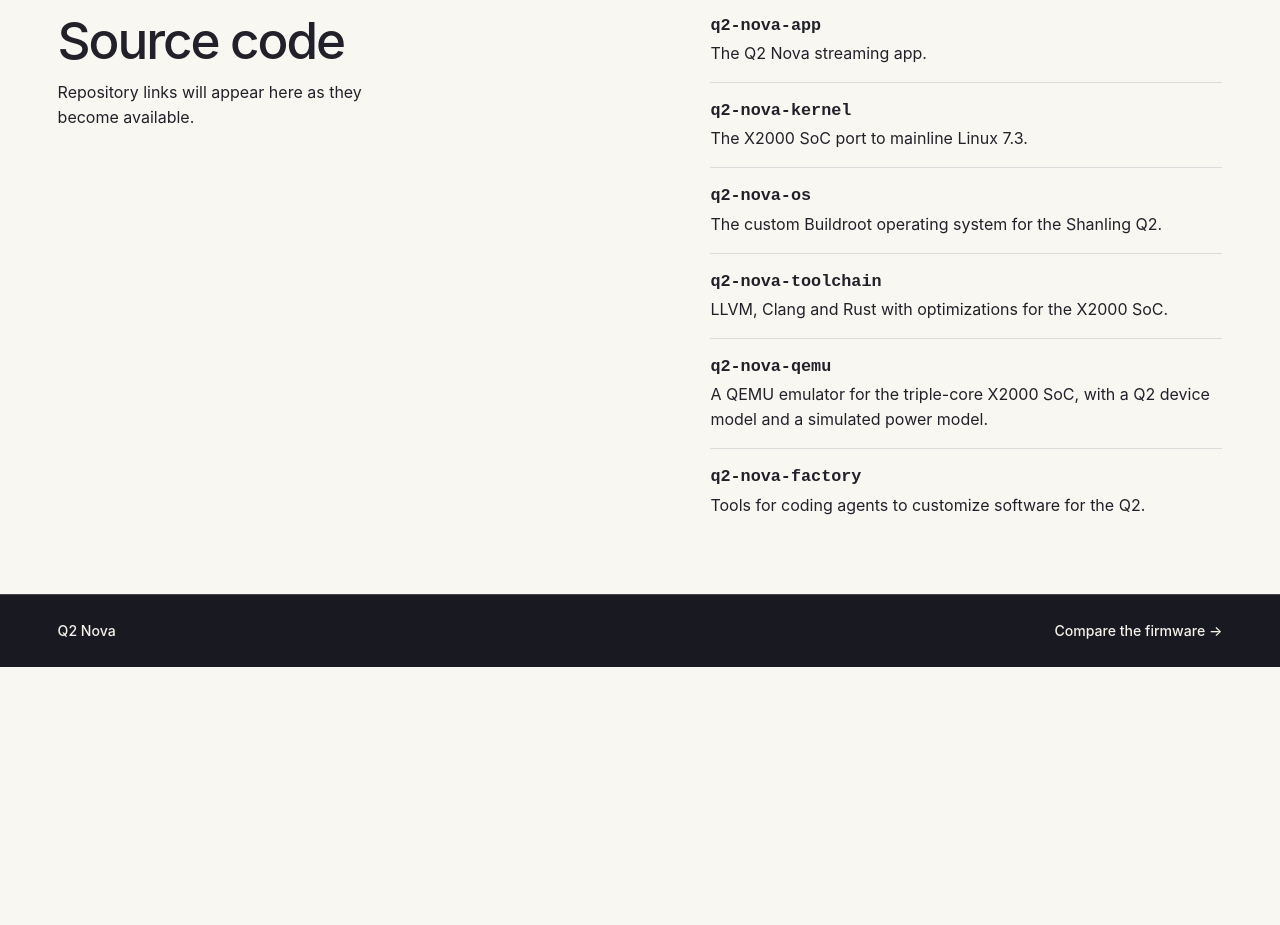
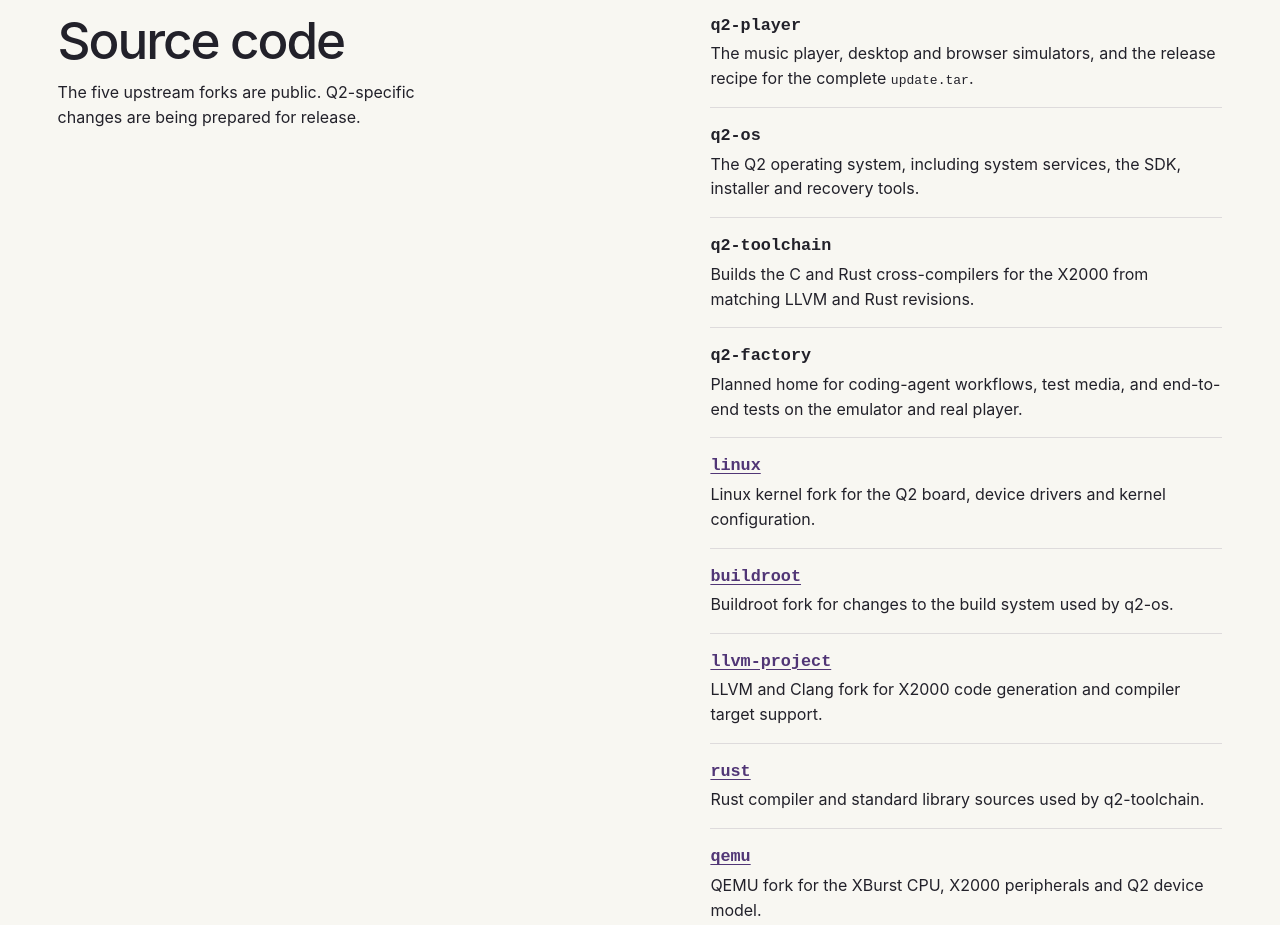
Before and after one commit to q2-nova/site, a plain HTML site: page dist/install.html in a window 1280 px wide. Shown: the part 1980-2905 px from the top of the page. Before the commit the page ends 2647 px from the top, so only its background shows below. Drawn offline with Linux system fonts and the light colour scheme.

Commit message:
Align the source repository list with the public launch plan

```diff
--- a/dist/install.html
+++ b/dist/install.html
@@ -75,22 +75,27 @@ token = "Your Audiobookshelf API key"</code></pre>
   <section class="source-section" id="source" aria-labelledby="source-title">
     <div>
       <h2 id="source-title">Source code</h2>
-      <p>Repository links will appear here as they become available.</p>
+      <p>The five upstream forks are public. Q2-specific changes are being prepared for release.</p>
     </div>
     <dl class="source-repos">
-      <!-- Add each repository URL to its anchor when published. -->
-      <dt><a>q2-nova-app</a></dt>
-      <dd>The Q2 Nova streaming app.</dd>
-      <dt><a>q2-nova-kernel</a></dt>
-      <dd>The X2000 SoC port to mainline Linux 7.3.</dd>
-      <dt><a>q2-nova-os</a></dt>
-      <dd>The custom Buildroot operating system for the Shanling Q2.</dd>
-      <dt><a>q2-nova-toolchain</a></dt>
-      <dd>LLVM, Clang and Rust with optimizations for the X2000 SoC.</dd>
-      <dt><a>q2-nova-qemu</a></dt>
-      <dd>A QEMU emulator for the triple-core X2000 SoC, with a Q2 device model and a simulated power model.</dd>
-      <dt><a>q2-nova-factory</a></dt>
-      <dd>Tools for coding agents to customize software for the Q2.</dd>
+      <dt>q2-player</dt>
+      <dd>The music player, desktop and browser simulators, and the release recipe for the complete <code>update.tar</code>.</dd>
+      <dt>q2-os</dt>
+      <dd>The Q2 operating system, including system services, the SDK, installer and recovery tools.</dd>
+      <dt>q2-toolchain</dt>
+      <dd>Builds the C and Rust cross-compilers for the X2000 from matching LLVM and Rust revisions.</dd>
+      <dt>q2-factory</dt>
+      <dd>Planned home for coding-agent workflows, test media, and end-to-end tests on the emulator and real player.</dd>
+      <dt><a href="https://github.com/q2-nova/linux">linux</a></dt>
+      <dd>Linux kernel fork for the Q2 board, device drivers and kernel configuration.</dd>
+      <dt><a href="https://github.com/q2-nova/buildroot">buildroot</a></dt>
+      <dd>Buildroot fork for changes to the build system used by q2-os.</dd>
+      <dt><a href="https://github.com/q2-nova/llvm-project">llvm-project</a></dt>
+      <dd>LLVM and Clang fork for X2000 code generation and compiler target support.</dd>
+      <dt><a href="https://github.com/q2-nova/rust">rust</a></dt>
+      <dd>Rust compiler and standard library sources used by q2-toolchain.</dd>
+      <dt><a href="https://github.com/q2-nova/qemu">qemu</a></dt>
+      <dd>QEMU fork for the XBurst CPU, X2000 peripherals and Q2 device model.</dd>
     </dl>
   </section>
 </main>
```
